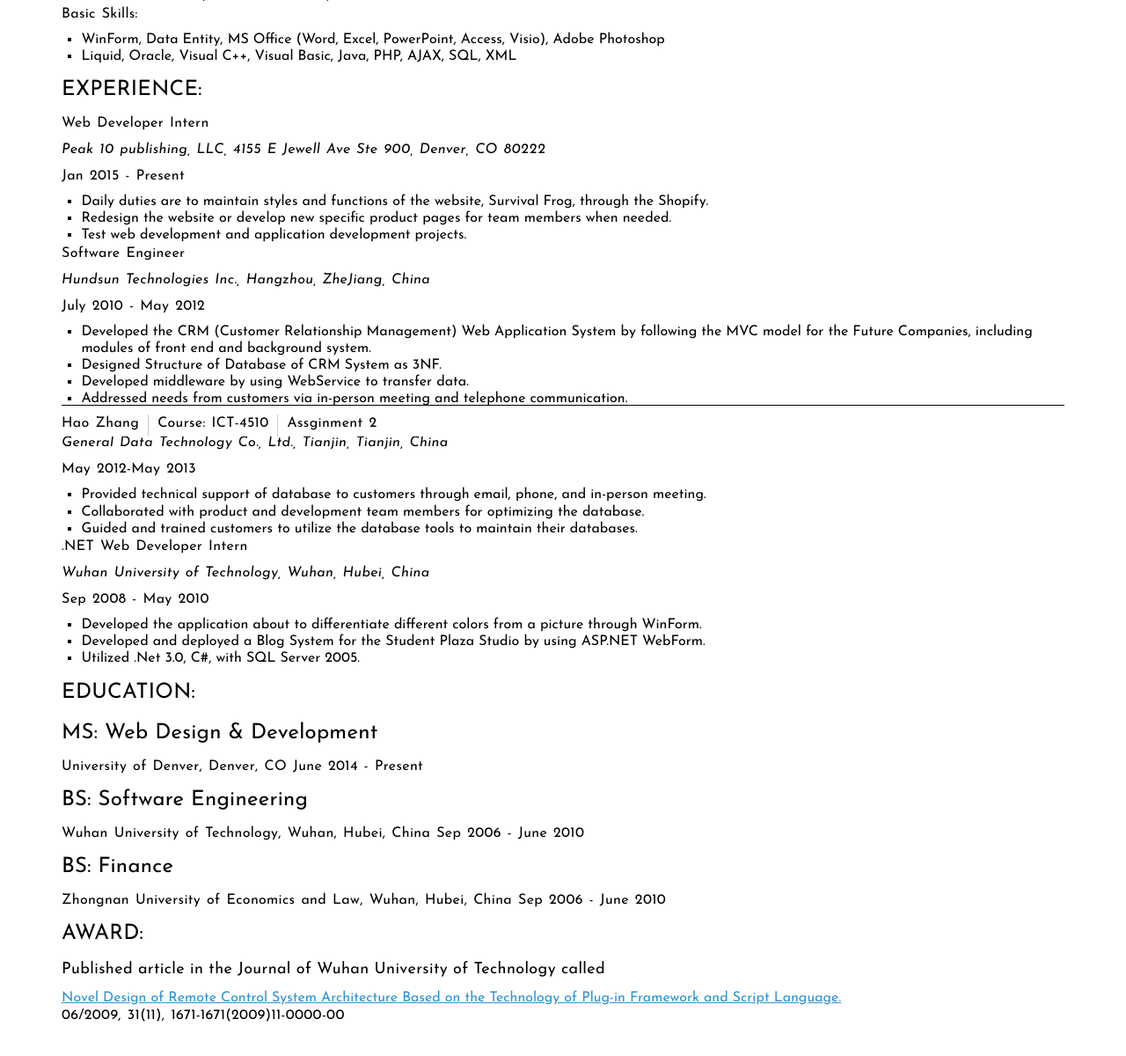
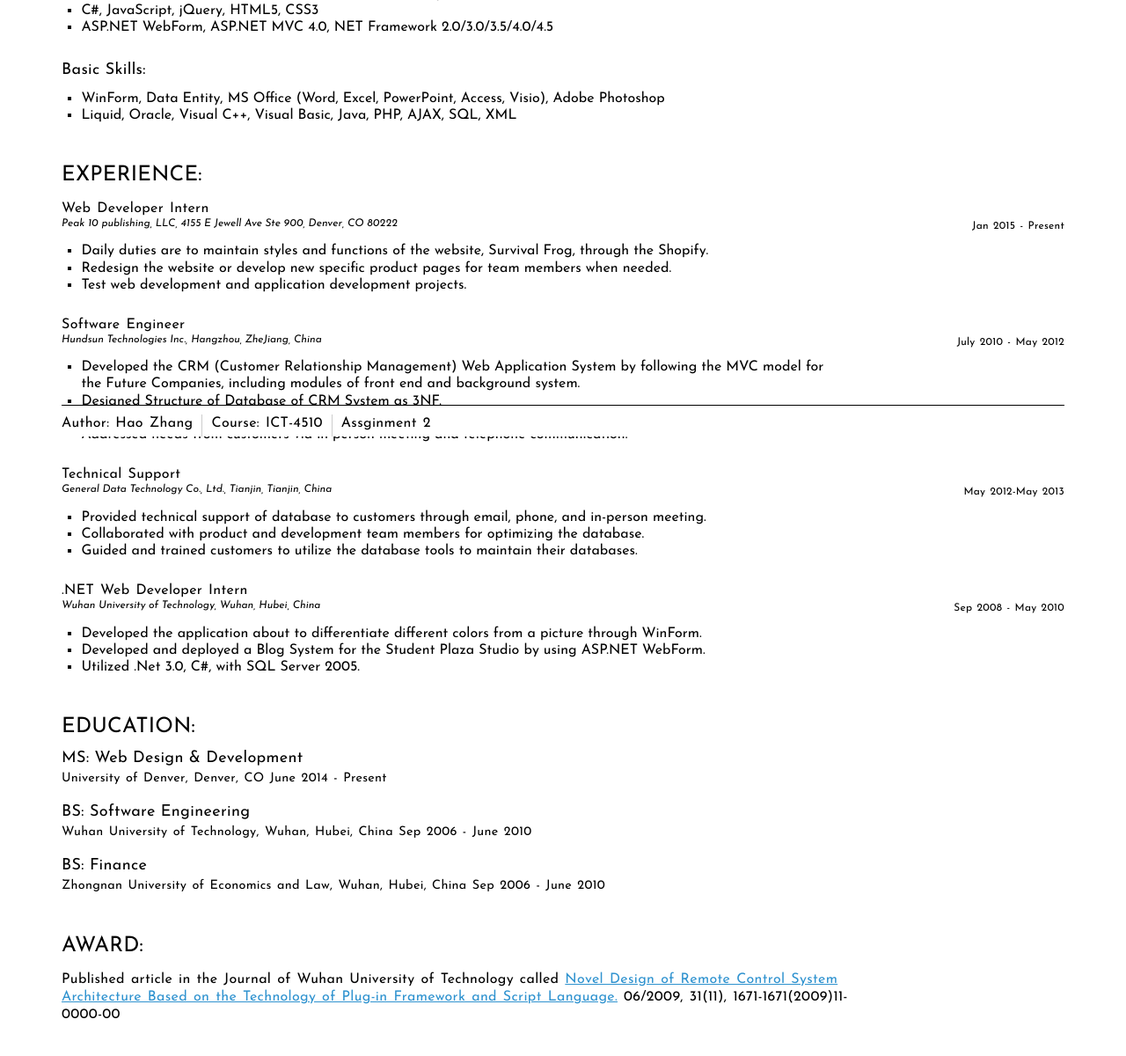
Before and after one commit to WalkieWorld/AdvWebDesignMgmt, a plain HTML site: page assignment2/resume.html in a window 1280 px wide. Shown: the part 304-1504 px from the top of the page at 88% size. Drawn offline with Linux system fonts and the light colour scheme.

Commit message:
Fix the resume.html style. Release the final version.

```diff
--- a/assignment2/css/style.css
+++ b/assignment2/css/style.css
@@ -12,6 +12,7 @@
 	left: 0px;
 	width: 100%;
 	background-color: #E3E3E3;
+	z-index: 1;
 }
 .container p{
 	font-family: 'Josefin Sans', sans-serif;
@@ -141,7 +142,7 @@
 .breadcrumb nav>label+label:before{
 	content: "/\00a0";
 	color: #2e92cf;
-	margin: 0px 10px 0px -15px;
+	margin: 0px 5px 0px -15px;
 }
 .btn{
 	display: inline-block;
@@ -189,15 +190,13 @@
 	position: fixed;
 	bottom: 0px;
 	border-top: 1px solid #000000;
-	background-color: #fff
-}
-.container .site-footer .footer-info{
+	background-color: #fff;
 	display: flex;
 }
-.container .site-footer .footer-info p{
+.container .site-footer p{
 	margin: 10px 0px 5px 0px;
 }
-.container .site-footer .footer-info span{
+.container .site-footer span{
 	background-color: #cccccc;
 	width: 1px;
 	margin: 10px 10px 0px 10px;
@@ -230,7 +229,7 @@
 }
 .container .article-list .basic-info{
 	display: flex;
-	margin: -10px 0px 20px 0px;
+	margin: -10px 0px 15px 0px;
 }
 .container .article-list .basic-info h4{
 	margin: 0px 20px 0px 0px;
@@ -253,3 +252,34 @@
 	padding: 5px 0px 0px 0px;
 	margin: 5px 0px -10px 0px;
 }
+.container .resume-section{
+	margin: 0px 0px 40px 0px;
+}
+.container .resume-section .com-info{
+	display: flex;
+	margin: -10px 0px 15px 0px;
+	font-size: 12px;
+	position: relative;
+}
+.container .resume-section .com-info address{
+	margin: 0px 20px 0px 0px;
+	width: 80%;
+}
+.container .resume-section .com-info p{
+	right: 0px;
+	position: absolute;
+}
+.container .resume-section ul{
+	margin: 0px 0px 25px 0px;
+	width: 75%;
+}
+.container .resume-section .degree{
+	margin: -5px 0px 20px 0px;
+}
+.container .resume-section .degree p{
+	margin: -10px 0px 0px 0px;
+	font-size: 0.90em;
+}
+.container .resume-section .award{
+	width: 80%;
+}
--- a/assignment2/resume.html
+++ b/assignment2/resume.html
@@ -32,42 +32,31 @@
 	</header>
 	<article class="container main-content">
 		<section class="resume-section">
-			<article>
-				<header>
 			<h3>
 				OBJECTIVE:
 			</h3>
-				</header>
 			<p>A web developer interested in gaining a position at an e-Commerce company utilizing my technical and cooperation skills.</p>
-			</article>
 		</section>
 		<section class="resume-section">
-			<article>
-				<header>
 			<h3>SKILLS:</h3>
-				</header>
-				<p>Best Skills:</p>
+			<h4>Best Skills:</h4>
 			<ul>
 				<li>Visual Studio 2010/2013, MS SQL Server 2005/2008, MySQL 5.0</li>
 				<li>C#, JavaScript, jQuery, HTML5, CSS3</li>
 				<li>ASP.NET WebForm, ASP.NET MVC 4.0, NET Framework 2.0/3.0/3.5/4.0/4.5</li>
 			</ul>
-				<p>Basic Skills:</p>
+			<h4>Basic Skills:</h4>
 			<ul>
 				<li>WinForm, Data Entity, MS Office (Word, Excel, PowerPoint, Access, Visio), Adobe Photoshop</li>
 				<li>Liquid, Oracle, Visual C++, Visual Basic, Java, PHP, AJAX, SQL, XML</li>
 			</ul>
-			</article>
 		</section>
 		<section class="resume-section">
-			<article>
-				<header>
 			<h3>EXPERIENCE:</h3>
-				</header>
 			<p>Web Developer Intern</p>
-				<aside>
+			<aside class="com-info">
 				<address>
-						<p>Peak 10 publishing, LLC, 4155 E Jewell Ave Ste 900, Denver, CO 80222</p>
+					Peak 10 publishing, LLC, 4155 E Jewell Ave Ste 900, Denver, CO 80222
 				</address>
 				<p>Jan 2015 - Present</p>
 			</aside>
@@ -77,9 +66,9 @@
 				<li>Test web development and application development projects.</li>
 			</ul>
 			<p>Software Engineer</p>
-				<aside>
+			<aside class="com-info">
 				<address>
-						<p>Hundsun Technologies Inc., Hangzhou, ZheJiang, China</p>
+					Hundsun Technologies Inc., Hangzhou, ZheJiang, China
 				</address>
 				<p>July 2010 - May 2012</p>
 			</aside>
@@ -90,9 +79,9 @@
 				<li>Addressed needs from customers via in-person meeting and telephone communication.</li>
 			</ul>
 			<p>Technical Support</p>
-				<aside>
+			<aside class="com-info">
 				<address>
-						<p>General Data Technology Co., Ltd., Tianjin, Tianjin, China</p>
+					General Data Technology Co., Ltd., Tianjin, Tianjin, China
 				</address>
 				<p>May 2012-May 2013</p>
 			</aside>
@@ -102,9 +91,9 @@
 				<li>Guided and trained customers to utilize the database tools to maintain their databases.</li>
 			</ul>
 			<p>.NET Web Developer Intern</p>
-				<aside>
+			<aside class="com-info">
 				<address>
-						<p>Wuhan University of Technology, Wuhan, Hubei, China</p>
+					Wuhan University of Technology, Wuhan, Hubei, China
 				</address>
 				<p>Sep 2008 - May 2010</p>
 			</aside>
@@ -113,58 +102,39 @@
 				<li>Developed and deployed a Blog System for the Student Plaza Studio by using ASP.NET WebForm.</li>
 				<li>Utilized .Net 3.0, C#, with SQL Server 2005.</li>
 			</ul>
-			</article>
 		</section>
 		<section class="resume-section">
 			<h3>EDUCATION:</h3>
-			<article>
-				<header>
-					<h3>MS: Web Design & Development</h3>
-				</header>
-				<footer>
+			<aside class="degree">
+				<h4>MS: Web Design & Development</h4>
 				<p>University of Denver, Denver, CO June 2014 - Present</p>
-				</footer>
-			</article>
-			<article>
-				<header>
-					<h3>BS: Software Engineering</h3>
-				</header>
-				<footer>
+			</aside>
+			<aside class="degree">
+				<h4>BS: Software Engineering</h4>
 				<p>Wuhan University of Technology, Wuhan, Hubei, China Sep 2006 - June 2010</p>
-				</footer>
-			</article>
-			<article>
-				<header>
-					<h3>BS: Finance</h3>
-				</header>
-				<footer>
+			</aside>
+			<aside class="degree">
+				<h4>BS: Finance</h4>
 				<p>Zhongnan University of Economics and Law, Wuhan, Hubei, China Sep 2006 - June 2010</p>
-				</footer>
-			</article>
+			</aside>
 		</section>
 		<section class="resume-section">
 			<h3>AWARD:</h3>
-			<article>
-				<header>
-					<h4>Published article in the Journal of Wuhan University of Technology called</h4>
-				</header>
-				<footer>
+			<section class="award">
+				<p>
+					Published article in the Journal of Wuhan University of Technology called
 					<a href="">Novel Design of Remote Control System Architecture Based on the Technology of Plug-in Framework and Script Language.</a>
-					<aside>
-						<p>06/2009, 31(11), 1671-1671(2009)11-0000-00</p>
-					</aside>
-				</footer>
-			</article>
+					06/2009, 31(11), 1671-1671(2009)11-0000-00
+				</p>
+			</section>
 		</section>
 	</article>
 	<footer class="site-footer container">
-		<section class="footer-info">
-			<p>Hao Zhang</p>
+		<p>Author: Hao Zhang</p>
 		<span></span>
 		<p>Course: ICT-4510</p>
 		<span></span>
 		<p>Assginment 2</p>
-		</aside>
 	</footer>
 	<script src="scripts/my.js"></script>
 </body>
```
Also changed, not shown: assignment2/blog.html (+6 -8 lines), assignment2/index.html (+5 -7 lines). Lines whose indentation alone changed are shown as unchanged.
